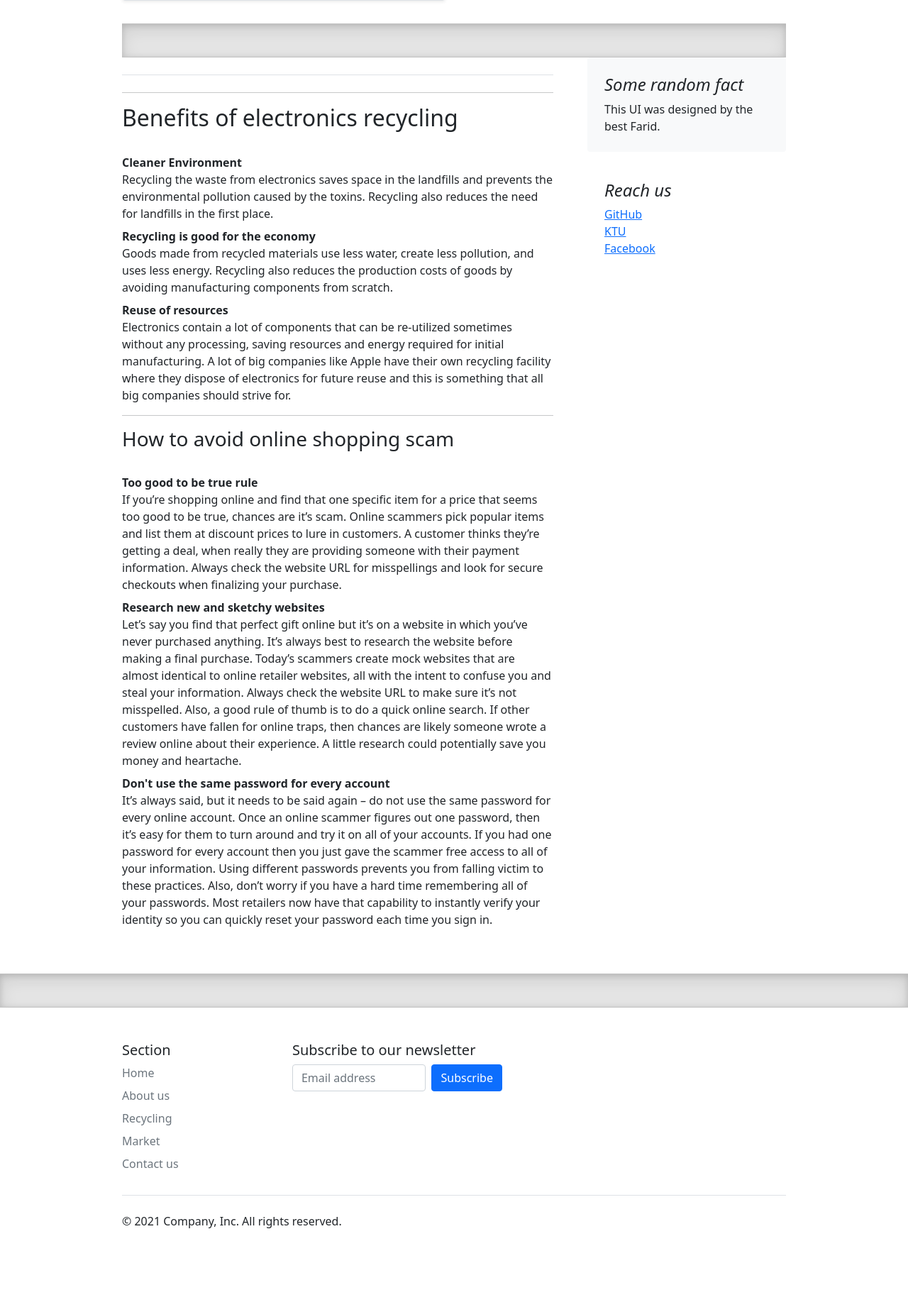
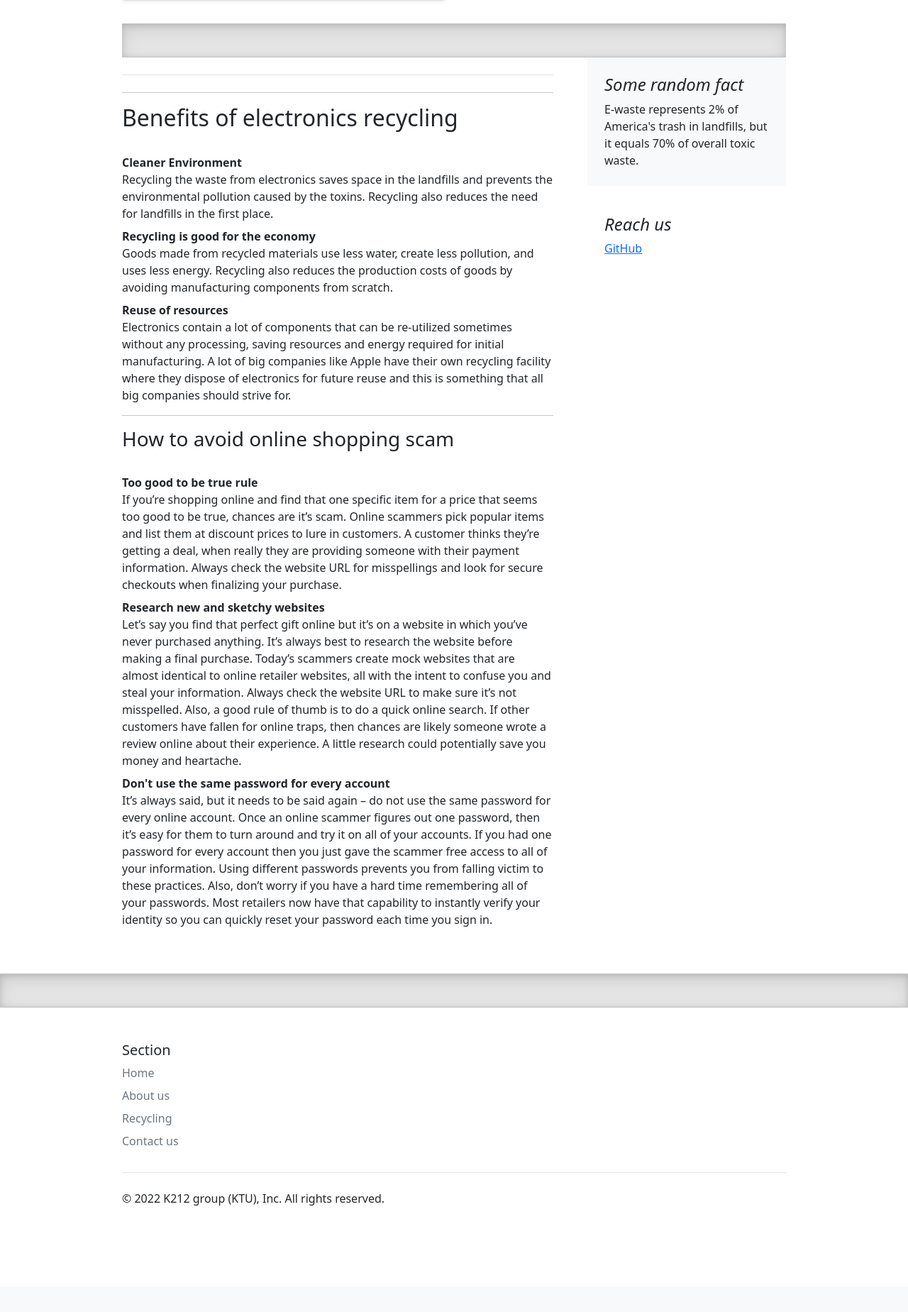
Before and after one commit to ronTabachnik/AnoutherOne, a PHP site: page / in a window 1280 px wide. Shown: the part 828-2677 px from the top of the page at 71% size. After the commit the page ends 2527 px from the top, so only its background shows below. Run offline with PHP 8.4, Linux system fonts and the light colour scheme.

Commit message:
fix MUKUL

```diff
--- a/about.php
+++ b/about.php
@@ -107,8 +107,8 @@
       </div>
 
       <div class="d-flex justify-content-between py-4 my-4 border-top">
-        <p>&copy; 2021 Company, Inc. All rights reserved.</p>
-        <ul class="list-unstyled d-flex">
+        <p>&copy; 2022 K212 group (KTU), Inc. All rights reserved</p>
+        <!-- <ul class="list-unstyled d-flex">
           <li class="ms-3"><a class="link-dark" href="#"><svg class="bi" width="24" height="24">
                 <use xlink:href="#twitter" />
               </svg></a></li>
@@ -119,6 +119,7 @@
                 <use xlink:href="#facebook" />
               </svg></a></li>
         </ul>
+        -->
       </div>
     </footer>
 
--- a/index.php
+++ b/index.php
@@ -133,15 +133,15 @@ include('db.php');
         <div class="position-sticky" style="top: 2rem;">
           <div class="p-4 mb-3 bg-light rounded">
             <h4 class="fst-italic">Some random fact</h4>
-            <p class="mb-0">This UI was designed by the best Farid.</p>
+            <p class="mb-0">E-waste represents 2% of America's trash in landfills, but it equals 70% of overall toxic waste.</p>
           </div>
 
           <div class="p-4">
             <h4 class="fst-italic">Reach us</h4>
             <ol class="list-unstyled">
-              <li><a href="#">GitHub</a></li>
-              <li><a href="#">KTU</a></li>
-              <li><a href="#">Facebook</a></li>
+              <li><a href="https://github.com/ronTabachnik/AnoutherOne">GitHub</a></li>
+              <!-- <li><a href="#">KTU</a></li> -->
+              <!-- <li><a href="#">Facebook</a></li> -->
             </ol>
           </div>
         </div>
@@ -162,12 +162,13 @@ include('db.php');
             <li class="nav-item mb-2"><a href="index.php" class="nav-link p-0 text-muted">Home</a></li>
             <li class="nav-item mb-2"><a href="about.php" class="nav-link p-0 text-muted">About us</a></li>
             <li class="nav-item mb-2"><a href="recycling.php" class="nav-link p-0 text-muted">Recycling</a></li>
-            <li class="nav-item mb-2"><a href="market.php" class="nav-link p-0 text-muted">Market</a></li>
+            <!-- <li class="nav-item mb-2"><a href="market.php" class="nav-link p-0 text-muted">Market</a></li> -->
             <li class="nav-item mb-2"><a href="contact.php" class="nav-link p-0 text-muted">Contact us</a></li>
           </ul>
         </div>
 
         <div class="col-4 offset-1">
+          <!--
           <form>
             <h5>Subscribe to our newsletter</h5>
             <div class="d-flex w-100 gap-2">
@@ -176,12 +177,13 @@ include('db.php');
               <button class="btn btn-primary" type="button">Subscribe</button>
             </div>
           </form>
+           -->
         </div>
       </div>
 
       <div class="d-flex justify-content-between py-4 my-4 border-top">
-        <p>&copy; 2021 Company, Inc. All rights reserved.</p>
-        <ul class="list-unstyled d-flex">
+        <p>&copy; 2022 K212 group (KTU), Inc. All rights reserved.</p>
+        <!-- <ul class="list-unstyled d-flex">
           <li class="ms-3"><a class="link-dark" href="#"><svg class="bi" width="24" height="24">
                 <use xlink:href="#twitter" />
               </svg></a></li>
@@ -192,6 +194,7 @@ include('db.php');
                 <use xlink:href="#facebook" />
               </svg></a></li>
         </ul>
+        -->
       </div>
     </footer>
 
```
Also changed, not shown: market.php (+4 -4 lines), recycling.php (+6 -6 lines).
